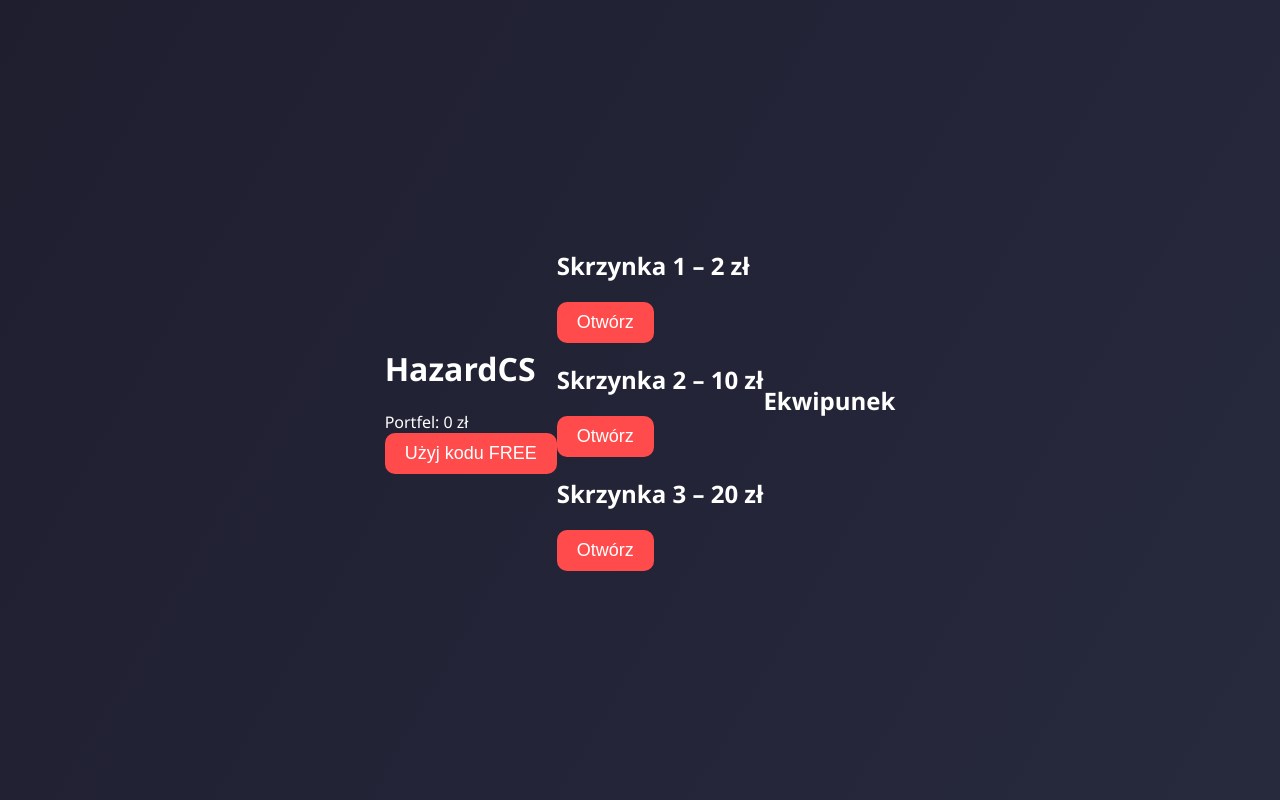
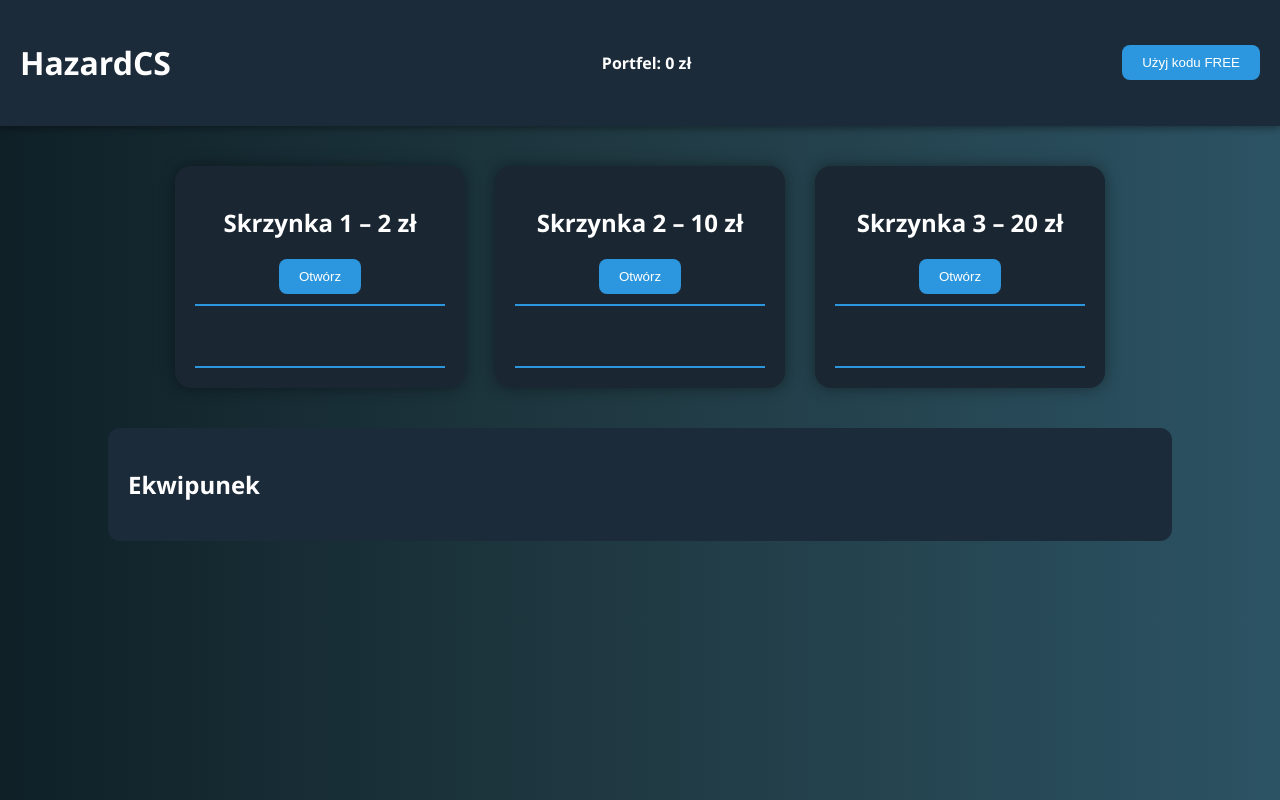
Before and after one commit to misiov2/kasynocs, a plain HTML site: page index.html in a window 1280 px wide. Drawn offline with Linux system fonts and the light colour scheme.

Commit message:
Update style.css

```diff
--- a/style.css
+++ b/style.css
@@ -1,65 +1,82 @@
 body {
   margin: 0;
   font-family: 'Segoe UI', sans-serif;
-  background: linear-gradient(120deg, #1e1e2f, #27293d);
-  color: #fff;
-  display: flex;
-  justify-content: center;
-  align-items: center;
-  height: 100vh;
+  background: linear-gradient(to right, #0f2027, #203a43, #2c5364);
+  color: white;
+  overflow-x: hidden;
+  padding-bottom: 50px;
 }
 
-.container {
-  text-align: center;
-  padding: 30px;
-  background: #2f324a;
-  border-radius: 20px;
-  box-shadow: 0 0 30px rgba(0,0,0,0.5);
-  max-width: 400px;
-  width: 90%;
+.navbar {
+  display: flex;
+  justify-content: space-between;
+  padding: 20px;
+  background-color: #1c2b3a;
+  align-items: center;
+  box-shadow: 0 2px 8px rgba(0,0,0,0.4);
+}
+
+.wallet {
+  font-weight: bold;
 }
 
 button {
   padding: 10px 20px;
-  background: #ff4b4b;
-  color: #fff;
   border: none;
-  border-radius: 10px;
-  font-size: 18px;
+  background: #2c97de;
+  color: white;
+  border-radius: 8px;
   cursor: pointer;
-  transition: background 0.3s ease;
+  transition: transform 0.2s;
 }
 
 button:hover {
-  background: #ff1f1f;
+  transform: scale(1.05);
 }
 
-.case-animation {
-  margin: 30px 0;
-  height: 100px;
+.cases {
   display: flex;
-  align-items: center;
   justify-content: center;
-  background: #1a1c2b;
-  border: 2px solid #444;
-  border-radius: 12px;
-  overflow: hidden;
-  position: relative;
+  gap: 30px;
+  margin: 40px auto;
 }
 
-.item {
-  font-size: 36px;
-  animation: spin 2s ease-in-out;
+.case {
+  background: #1a2733;
+  padding: 20px;
+  border-radius: 16px;
+  width: 250px;
+  text-align: center;
+  box-shadow: 0 0 15px rgba(0,0,0,0.4);
 }
 
-@keyframes spin {
-  0%   { transform: translateX(-300px); opacity: 0; }
-  50%  { transform: translateX(0px); opacity: 1; }
-  100% { transform: translateX(300px); opacity: 0; }
+.spinner {
+  height: 60px;
+  margin-top: 10px;
+  overflow: hidden;
+  white-space: nowrap;
+  border-top: 2px solid #2c97de;
+  border-bottom: 2px solid #2c97de;
 }
 
-#drop-info {
-  font-size: 20px;
-  color: #89ffb6;
-  transition: all 0.4s ease;
+.inventory {
+  margin: 30px auto;
+  width: 80%;
+  background-color: #1c2b3a;
+  padding: 20px;
+  border-radius: 12px;
 }
+
+.inventory ul {
+  list-style: none;
+  padding: 0;
+}
+
+.inventory li {
+  background-color: #29455f;
+  padding: 10px;
+  margin: 5px 0;
+  border-radius: 8px;
+  display: flex;
+  justify-content: space-between;
+}
```
